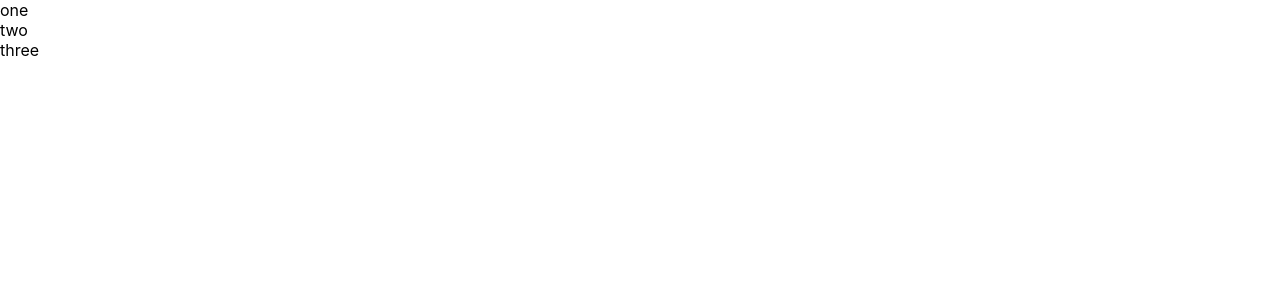
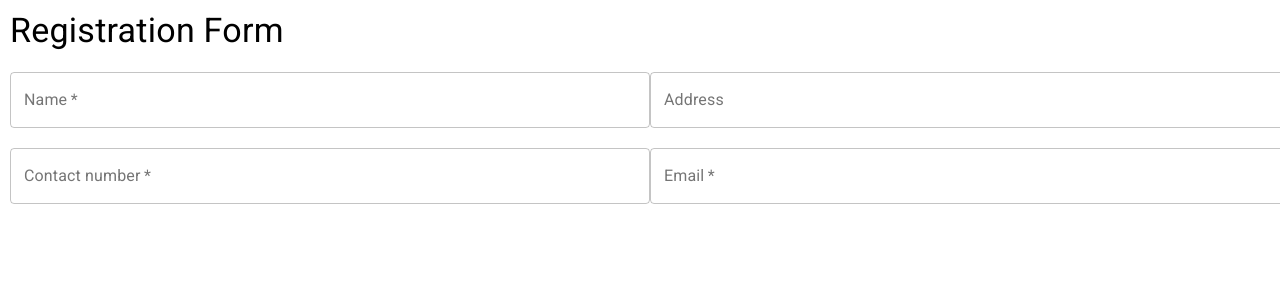
Before and after one commit to AnandPawanipagar/form-demo-material, a React (Create React App) app: page / in a window 1280 px wide. Shown: the top 300 px of the page. Built offline with nearby package versions, Linux system fonts and the light colour scheme.

Commit message:
made ui for form using material  with 4 text fields

```diff
--- a/public/index.html
+++ b/public/index.html
@@ -8,6 +8,11 @@
     <meta
       name="description"
       content="Web site created using create-react-app"
+    />
+    <!-- Roboto font -->
+    <link
+      rel="stylesheet"
+      href="https://fonts.googleapis.com/css?family=Roboto:300,400,500,700&display=swap"
     />
     <link rel="apple-touch-icon" href="%PUBLIC_URL%/logo192.png" />
     <!--
--- a/src/components/form.js
+++ b/src/components/form.js
@@ -1,13 +1,61 @@
 import React from "react";
-import { Grid } from "@material-ui/core";
+import { Grid } from "@material-ui/core/";
+import Typography from "@material-ui/core/Typography";
+import { makeStyles } from "@material-ui/styles";
+import TextField from "@material-ui/core/TextField";
+// import Box from "@material-ui/core/Box";
+const useStyles = makeStyles({
+  field: {
+    margin: 10,
 
+  },
+});
 export default function Form() {
+  const classes = useStyles();
   return (
     <>
-      <Grid>
-        <Grid>one</Grid>
-        <Grid>two</Grid>
-        <Grid>three</Grid>
+      <Grid container >
+        <Grid item xs={12}>
+          <Typography variant="h4" color="initial" className={classes.field}>
+            Registration Form
+          </Typography>
+        </Grid>
+
+        <Grid item sm={6}>
+          <TextField
+            className={classes.field}
+            label="Name"
+            variant="outlined"
+            color="secondary"
+            fullWidth
+            required
+          ></TextField>
+          <TextField
+            className={classes.field}
+            label="Contact number"
+            variant="outlined"
+            color="secondary"
+            fullWidth
+            required
+          ></TextField>
+        </Grid>
+        <Grid item sm={6}>
+          <TextField
+            className={classes.field}
+            label="Address"
+            variant="outlined"
+            color="secondary"
+            fullWidth
+          ></TextField>
+          <TextField
+            className={classes.field}
+            label="Email"
+            variant="outlined"
+            color="secondary"
+            fullWidth
+            required
+          ></TextField>
+        </Grid>
       </Grid>
     </>
   );
```
